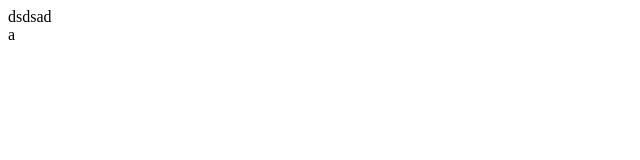
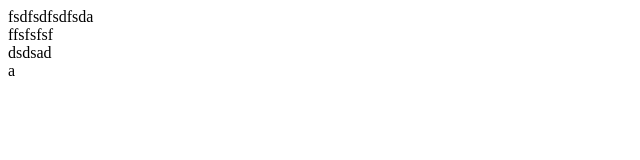
Before and after one commit to zany99/SmartPad, a plain HTML site: page index.html in a window 1280 px wide. Shown: the whole page, without its empty margins (0-640 px from the left). Drawn offline with Linux system fonts and the light colour scheme.

Commit message:
second change

```diff
--- a/index.html
+++ b/index.html
@@ -6,8 +6,8 @@
     <meta name="viewport" content="width=device-width, initial-scale=1.0" />
     <title>Document</title>
   </head>
-  <body>
-    <div class="young">
+  <body>fsdfsdfsdfsda
+    <div class="young">ffsfsfsf
       <div class="young__item">
         <div class="young__"></div>dsdsad
         <div class="rt red">a</div>
```
